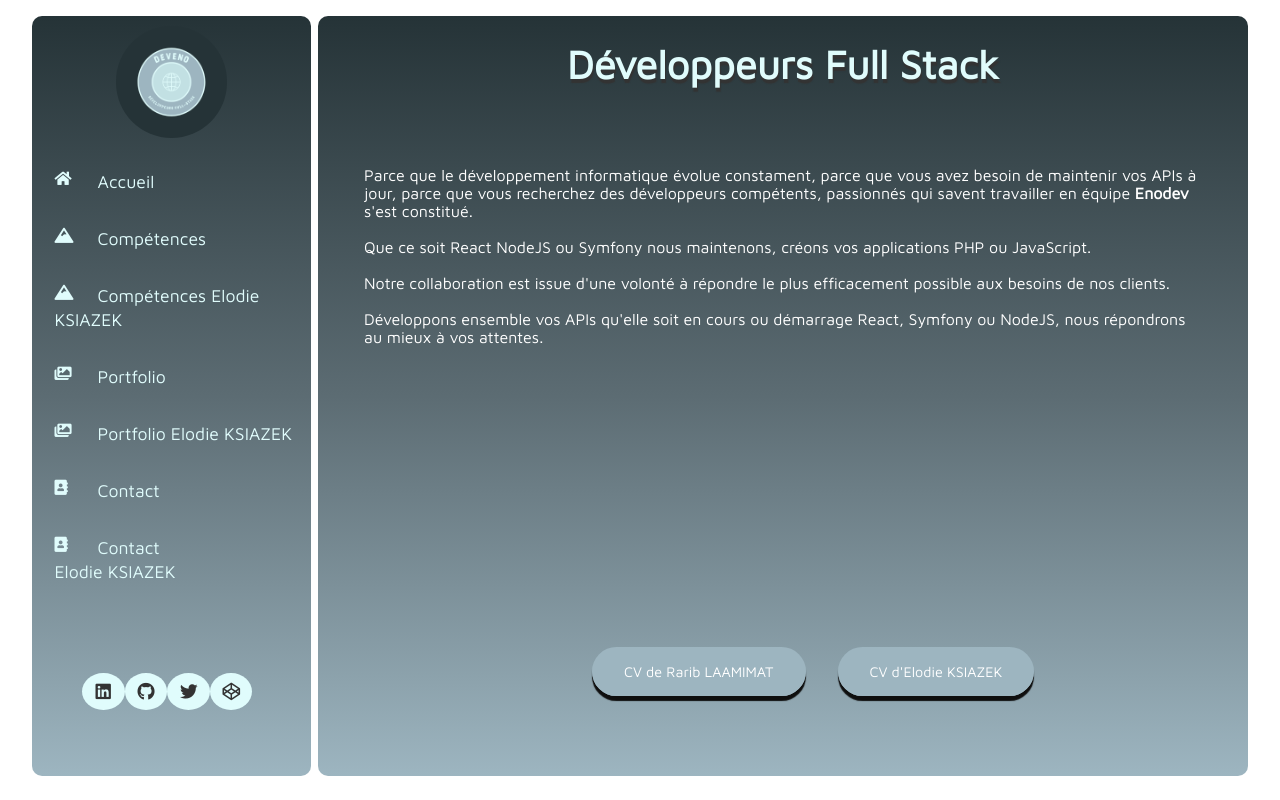
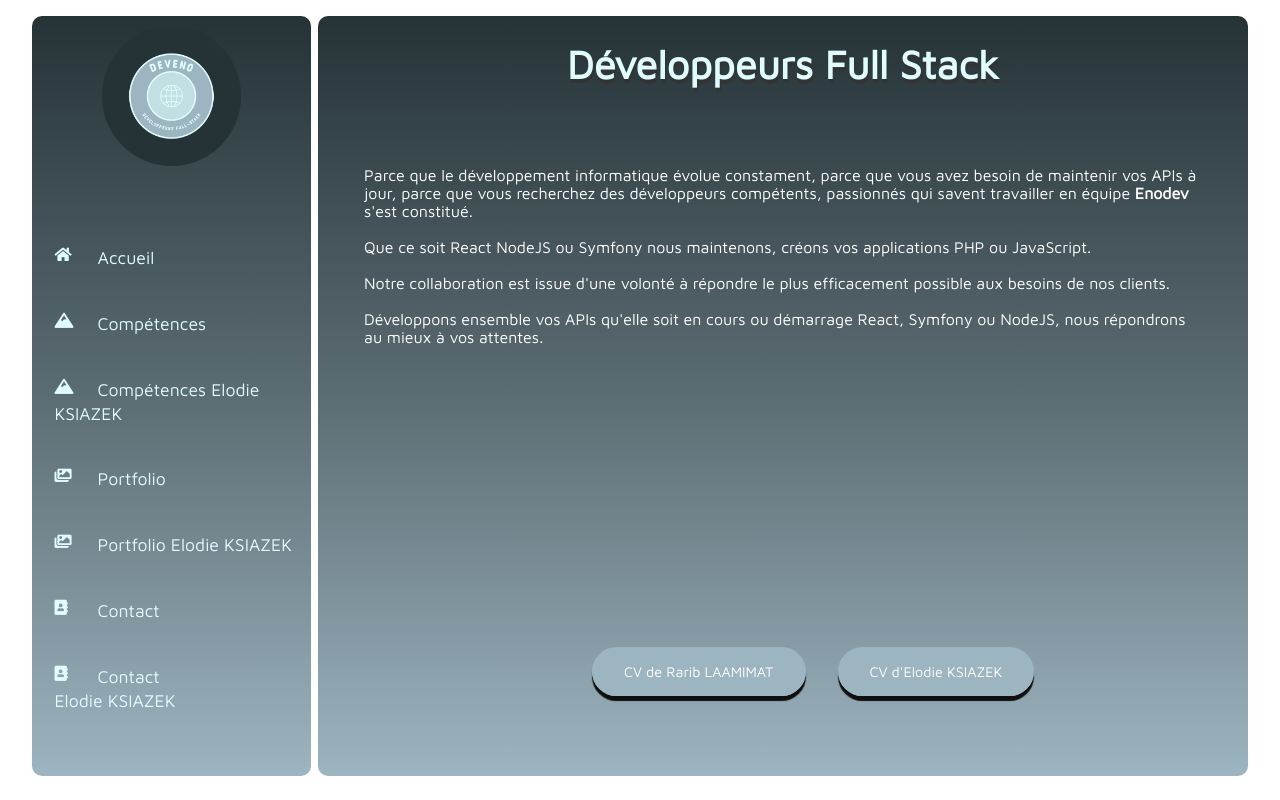
Before and after one commit to elodie-sz/CV-React, a React (Create React App) app: page / in a window 1280 px wide. Built offline with nearby package versions, Linux system fonts and the light colour scheme; a web font is replaced by a local one.

Commit message:
enlever les icones sur la navbar

```diff
--- a/src/components/Navigation.js
+++ b/src/components/Navigation.js
@@ -73,7 +73,7 @@
                 </ul>
             </div>
 
-            <div className="socialNetwork">
+            {/* <div className="socialNetwork">
                 <ul>
                     <li>
                         <a href="https://www.linkedin.com/in/rarib-laamimat/" target="_blank" rel="noopener noreferrer"><i className="fab fa-linkedin"></i></a>
@@ -88,10 +88,7 @@
                         <a href="#" target="_blank" rel="noopener noreferrer"><i className="fab fa-codepen"></i></a>
                     </li>
                 </ul>
-                {/* <div className="signature">
-                    <p>MattCornicDev™ - 2022</p>
-                </div> */}
-            </div>
+            </div> */}
 
         </div>
     );
--- a/src/styles/components/_navigation.scss
+++ b/src/styles/components/_navigation.scss
@@ -33,7 +33,7 @@
 
     img {
       border-radius: 50%;
-      width: 40%;
+      width: 50%;
     }
 
     h3 {
```
